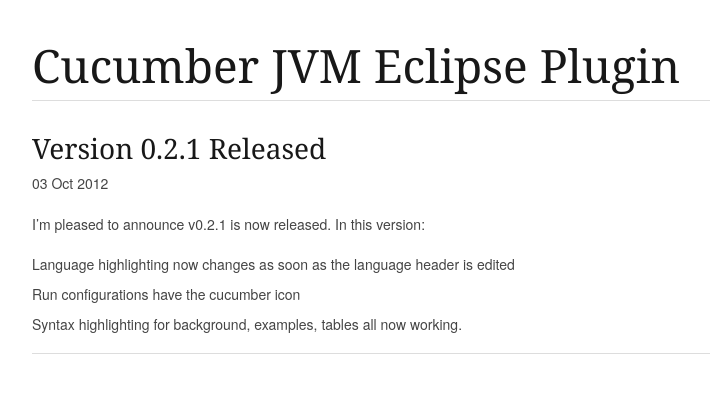
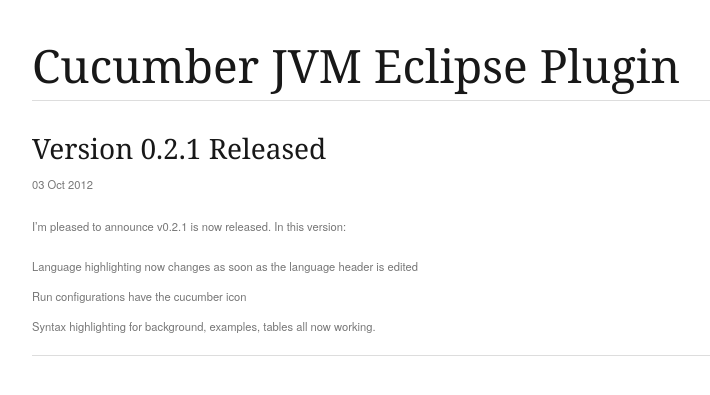
Before and after one commit to mrpotes/cukes-jvm-eclipse-plugin, a Jekyll site: the page built from _posts/2012-10-03-version-0.2.1-released.md, in a window 1280 px wide. Shown: the top 395 px of the page, without its empty margins (138-848 px from the left). Built offline with Jekyll 4.4.1, drawn with Linux system fonts in a browser that asks for light colours.

Commit message:
Fix date style

```diff
--- a/_config.yml
+++ b/_config.yml
@@ -1 +1 @@
-url: //mrpotes.github.com/cukes-jvm-eclipse-plugin/
+url: //mrpotes.github.com/cukes-jvm-eclipse-plugin
--- a/_layouts/default.html
+++ b/_layouts/default.html
@@ -8,9 +8,9 @@
 	<meta name="description" content="">
 	<meta name="author" content="">
 	<meta name="viewport" content="width=device-width, initial-scale=1, maximum-scale=1">
-	<link rel="stylesheet" href="{{ site.url }}stylesheets/base.css">
-	<link rel="stylesheet" href="{{ site.url }}stylesheets/skeleton.css">
-	<link rel="stylesheet" href="{{ site.url }}stylesheets/layout.css">
+	<link rel="stylesheet" href="{{ site.url }}/stylesheets/base.css">
+	<link rel="stylesheet" href="{{ site.url }}/stylesheets/skeleton.css">
+	<link rel="stylesheet" href="{{ site.url }}/stylesheets/layout.css">
 	<!--[if lt IE 9]>
 		<script src="http://html5shim.googlecode.com/svn/trunk/html5.js"></script>
 	<![endif]-->
--- a/_layouts/post.html
+++ b/_layouts/post.html
@@ -3,9 +3,7 @@
 ---
 <div class="sixteen columns">
 	<h3>{{ page.title }}</h3>
-	<p class="author">
-		<span class="date">{{ page.date | date_to_string }}</span>
-	</p>
+	<p><small class="subheader">{{ page.date | date_to_string }}</small</p>
 	<div class="content">{{ content }}</div>
 	<hr/>
 </div>
--- a/index.html
+++ b/index.html
@@ -1,6 +1,6 @@
 ---
 layout: default
-title: Cucumber JVM Eclipse Plugin
+title: Home
 ---
 <div class="sixteen columns">
 	<h3>About the Plugin</h3>
```
